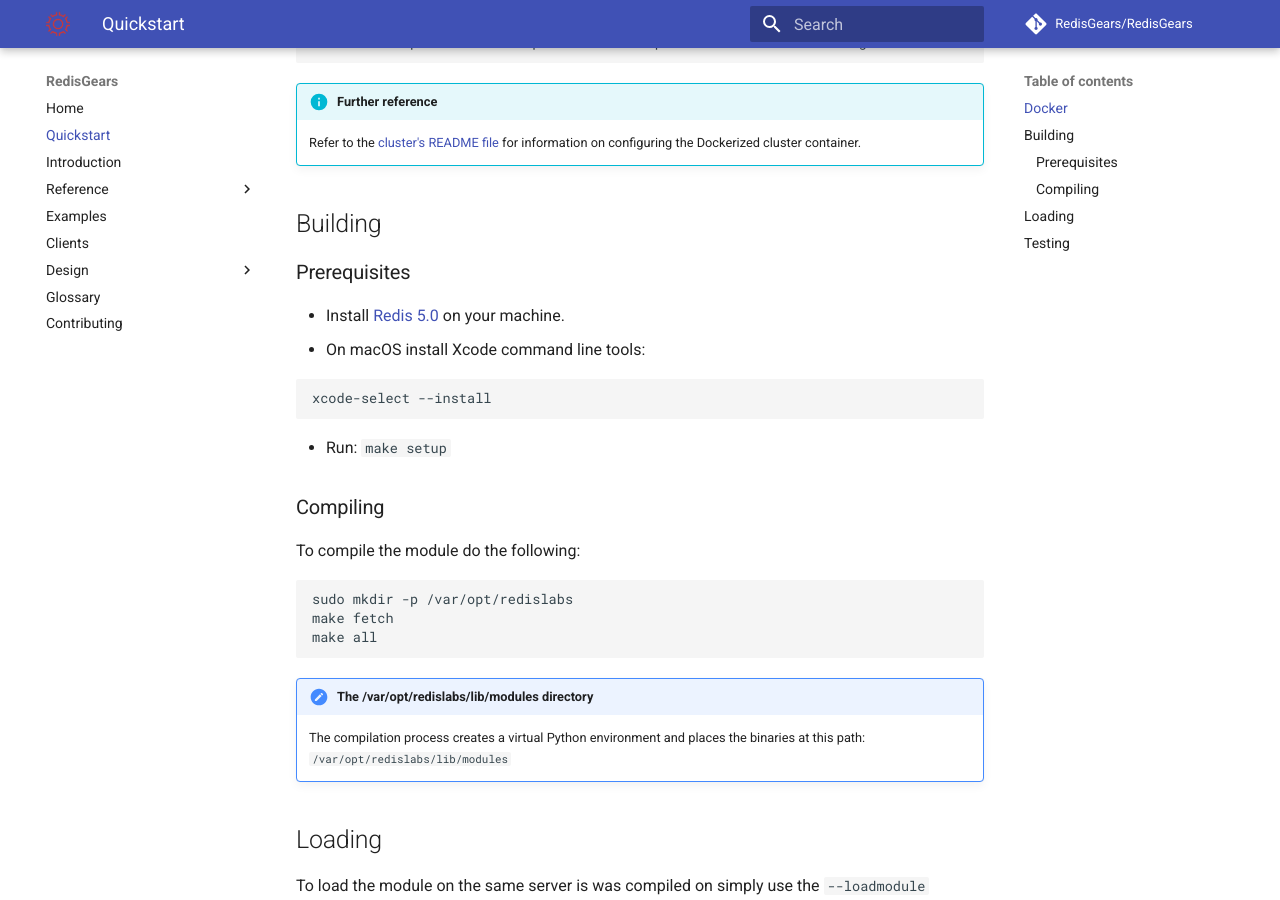
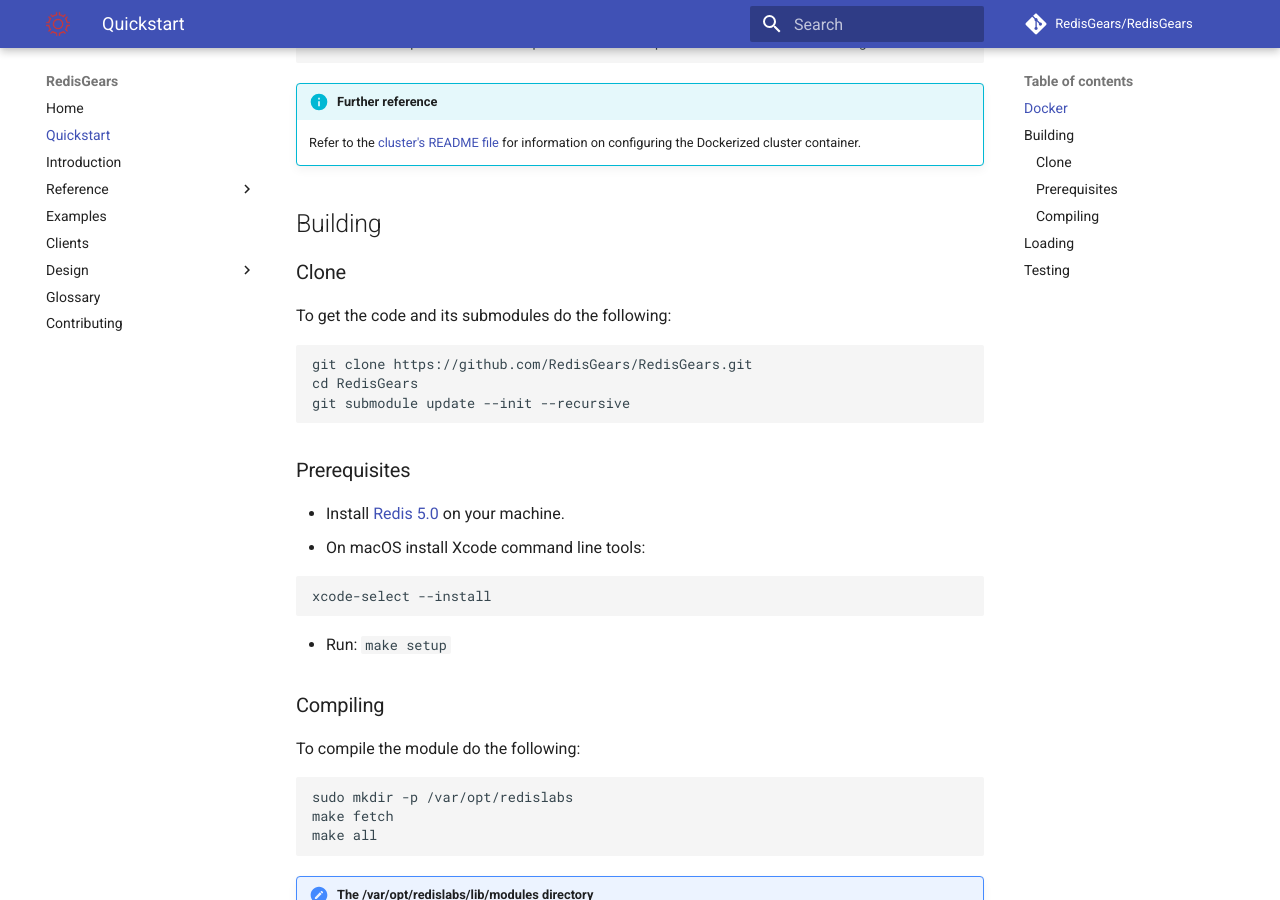
Before and after one commit to RedisGears/RedisGears, an MkDocs documentation site: the page built from docs/quickstart.md, in a window 1280 px wide and 900 px high, scrolled down 480 px. Built offline with MkDocs 1.6.1 and Material for MkDocs 9.7.7, drawn with Linux system fonts in a browser that asks for light colours; comment, search, counter and statistics services are not loaded.

Commit message:
Add Clone phase

````diff
--- a/docs/quickstart.md
+++ b/docs/quickstart.md
@@ -20,6 +20,15 @@
     Refer to the [cluster's README file](https://github.com/RedisGears/RedisGears/blob/master/recipes/cluster/README.md) for information on configuring the Dockerized cluster container.
 
 ## Building
+
+### Clone
+To get the code and its submodules do the following:
+```
+git clone https://github.com/RedisGears/RedisGears.git
+cd RedisGears
+git submodule update --init --recursive
+```
+
 
 ### Prerequisites
 * Install [Redis 5.0](https://redis.io/) on your machine.
````
